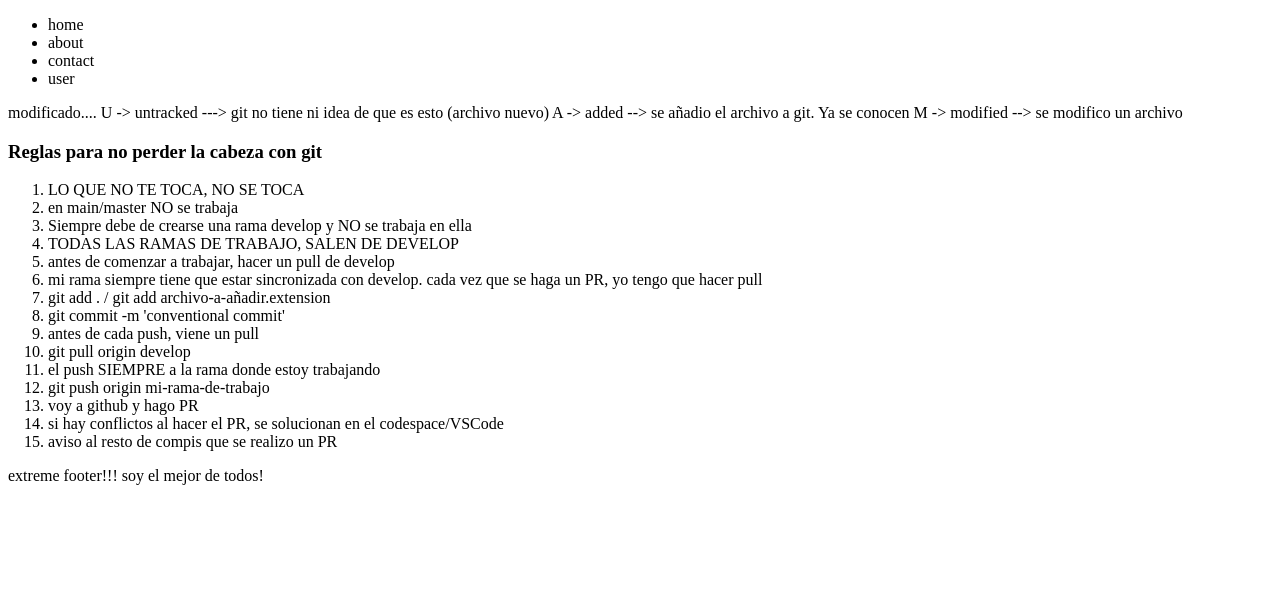
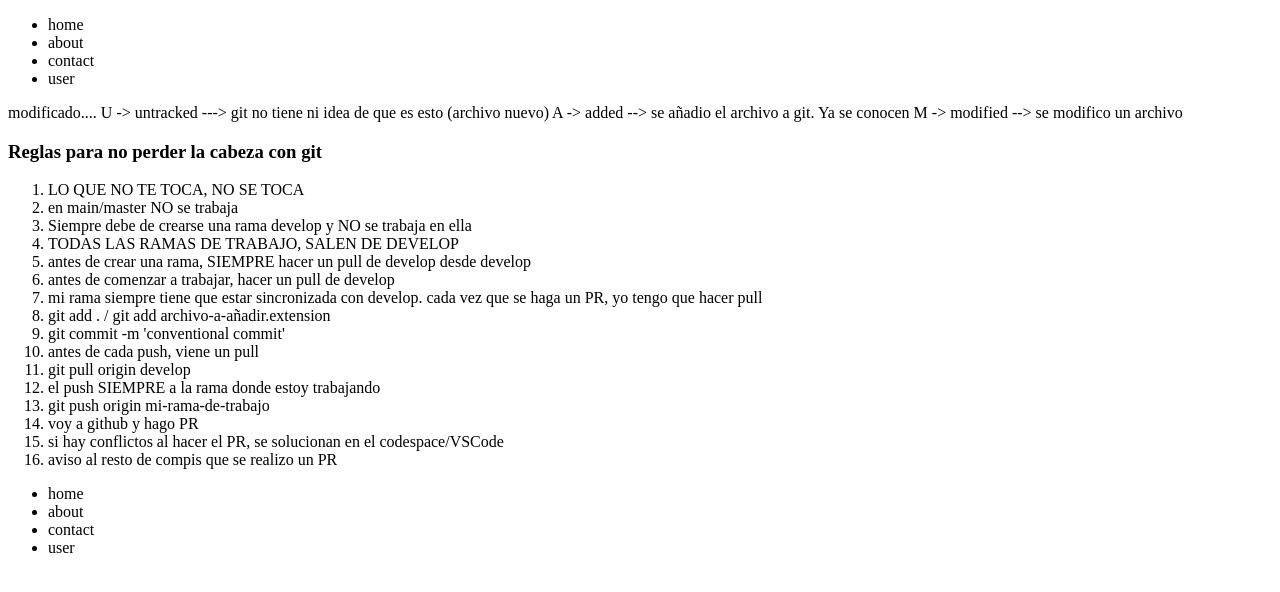
Before and after one commit to 4GeeksAcademy/fs-pt-118-git, a plain HTML site: page index.html in a window 1280 px wide. Drawn offline with Linux system fonts and the light colour scheme.

Commit message:
feat: footer ok

```diff
--- a/index.html
+++ b/index.html
@@ -28,6 +28,7 @@
         <li>en main/master NO se trabaja</li>
         <li>Siempre debe de crearse una rama develop y NO se trabaja en ella</li>
         <li>TODAS LAS RAMAS DE TRABAJO, SALEN DE DEVELOP</li>
+        <li>antes de crear una rama, SIEMPRE hacer un pull de develop desde develop</li>
         <li>antes de comenzar a trabajar, hacer un pull de develop</li>
         <li>mi rama siempre tiene que estar sincronizada con develop. cada vez que se haga un PR, yo tengo que hacer pull</li>
         <li>git add . / git add archivo-a-añadir.extension</li>
@@ -45,8 +46,12 @@
 
 
     <footer>
-        extreme footer!!!
-        soy el mejor de todos!
+        <ul>
+            <li>home</li>
+            <li>about</li>
+            <li>contact</li>
+            <li>user</li>
+        </ul>
     </footer>
 </body>
 </html>
```
